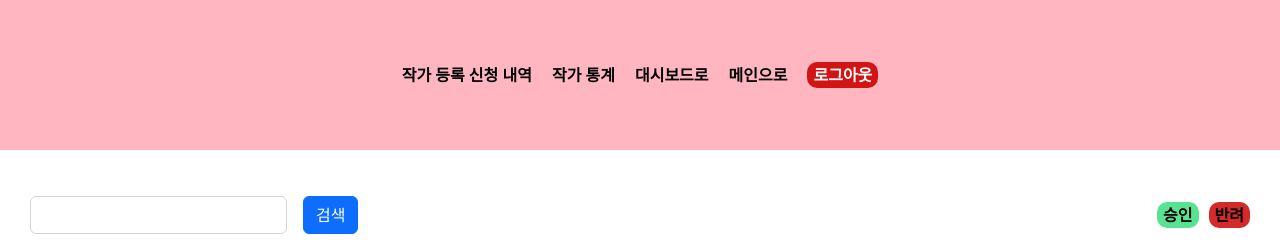
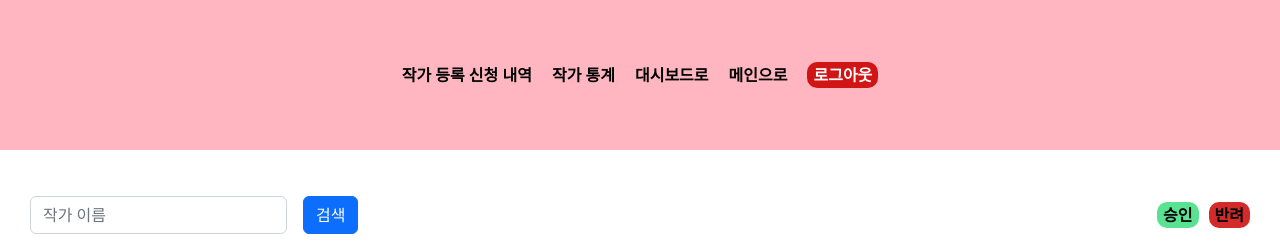
Before and after one commit to zeonga1102/og-assignment, a Django app: page /manager/register-list in a window 1280 px wide. Shown: the top 250 px of the page. Run offline with Django 4.2, Linux system fonts and the light colour scheme; the visitor is signed in with stand-in values (Sample User, id 1); data that the repository does not hold is empty.

Commit message:
ENH: 검색 기능 추가

```diff
--- a/manager/views.py
+++ b/manager/views.py
@@ -32,7 +32,15 @@ class RegisterListView(APIView):
     template_name = "manager/register_list.html"
 
     def get(self, request):
-        artist_data = Artist.objects.all().order_by("-signup_date")
+        """
+        작가 등록 신청자들의 목록을 보여줍니다.
+        만약 검색을 한 것이라면 검색 결과를 보여줍니다.
+        """
+        keyword = request.GET.get("keyword", None)
+        if keyword:
+            artist_data = Artist.objects.filter(name__icontains=keyword).order_by("-signup_date")
+        else:
+            artist_data = Artist.objects.all().order_by("-signup_date")
         serialized_artist_data = ArtistSerializer(artist_data, many=True).data
         return Response({"artists": serialized_artist_data}, status=status.HTTP_200_OK)
 
--- a/templates/manager/register_list.html
+++ b/templates/manager/register_list.html
@@ -3,6 +3,7 @@
 
 {% block manager_statics %}
     <script src={% static "js/manager/register_list.js" %}></script>
+    <script src={% static "js/manager/search.js" %}></script>
 
     <link href={% static "css/manager/register_list.css" %} rel="stylesheet">
 {% endblock %}
@@ -10,12 +11,12 @@
 {% block manager_content %}
     <div class="wrap">
         <div class="console">
-            <form class="row g-3">
+            <form class="row g-3" id="searchForm" method="GET" action={% url "manager:register_list" %}>
                 <div class="col-auto">
-                  <input type="text" class="form-control" id="inputPassword2">
+                  <input type="text" class="form-control" id="inputSearch" name="keyword" placeholder="작가 이름">
                 </div>
                 <div class="col-auto">
-                  <button type="submit" class="btn btn-primary mb-3">검색</button>
+                  <button type="button" class="btn btn-primary mb-3" id="searchBtn">검색</button>
                 </div>
             </form>
             <button id="approvalBtn" value="1" class="button-basic">승인</button>
```
